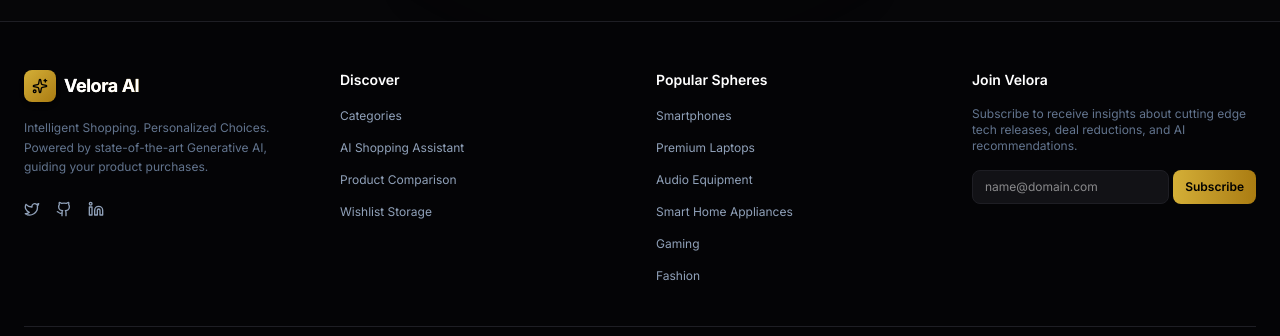
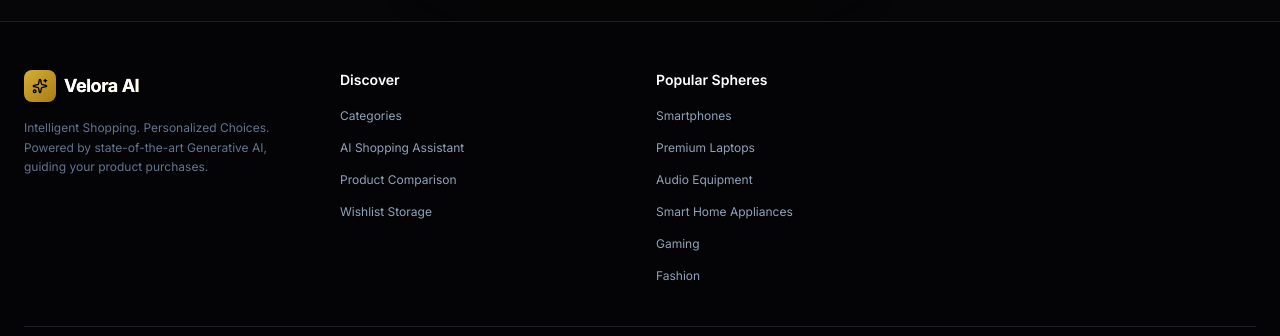
Before and after one commit to kanith8206/Velora-ai, a React (Vite) app: page /#/auth in a window 1280 px wide. Shown: the part 792-1128 px from the top of the page. Built offline with nearby package versions, Linux system fonts and the light colour scheme; no server answers.

Commit message:
Remove social icons and newsletter subscription from footer

```diff
--- a/package.json
+++ b/package.json
@@ -31,6 +31,7 @@
   "devDependencies": {
     "autoprefixer": "^10.4.21",
     "esbuild": "^0.25.0",
+    "puppeteer": "^25.3.0",
     "tailwindcss": "^4.1.14",
     "tsx": "^4.21.0",
     "vite": "^6.2.3"
--- a/src/components/Footer.jsx
+++ b/src/components/Footer.jsx
@@ -1,20 +1,7 @@
 import { Link } from 'react-router-dom';
-import { Sparkles, Github, Twitter, Linkedin, Heart } from 'lucide-react';
-import { useState } from 'react';
-import { toast } from 'react-hot-toast';
+import { Sparkles, Heart } from 'lucide-react';
 
 export default function Footer() {
-  const [email, setEmail] = useState('');
-
-  const handleSubscribe = (e) => {
-    e.preventDefault();
-    if (!email || !email.includes('@')) {
-      toast.error('Please enter a valid email address.');
-      return;
-    }
-    toast.success('You\'re subscribed! Welcome to Velora AI. 🎉');
-    setEmail('');
-  };
 
   return (
     <footer className="bg-[#040406] border-t border-[#1E1E24] text-slate-400 py-12 px-4 sm:px-6">
@@ -33,17 +20,7 @@ export default function Footer() {
           <p className="text-xs text-slate-500 leading-relaxed">
             Intelligent Shopping. Personalized Choices. Powered by state-of-the-art Generative AI, guiding your product purchases.
           </p>
-          <div className="flex gap-4 pt-2">
-            <a href="https://twitter.com" target="_blank" rel="noreferrer" className="hover:text-[#E2B53E] transition-colors" aria-label="Twitter">
-              <Twitter className="w-4 h-4" />
-            </a>
-            <a href="https://github.com" target="_blank" rel="noreferrer" className="hover:text-[#E2B53E] transition-colors" aria-label="GitHub">
-              <Github className="w-4 h-4" />
-            </a>
-            <a href="https://linkedin.com" target="_blank" rel="noreferrer" className="hover:text-[#E2B53E] transition-colors" aria-label="LinkedIn">
-              <Linkedin className="w-4 h-4" />
-            </a>
-          </div>
+
         </div>
 
         {/* QUICK LINKS */}
@@ -110,28 +87,7 @@ export default function Footer() {
           </ul>
         </div>
 
-        {/* NEWSLETTER */}
-        <div className="space-y-4">
-          <h4 className="font-semibold text-white text-sm mb-4">Join Velora</h4>
-          <p className="text-xs text-slate-500">
-            Subscribe to receive insights about cutting edge tech releases, deal reductions, and AI recommendations.
-          </p>
-          <form onSubmit={handleSubscribe} className="flex gap-1">
-            <input
-              type="email"
-              placeholder="name@domain.com"
-              value={email}
-              onChange={(e) => setEmail(e.target.value)}
-              className="bg-[#121216] text-white border border-[#1E1E24] rounded-lg px-3 py-2 text-xs focus:outline-none focus:ring-1 focus:ring-[#E2B53E] w-full"
-            />
-            <button
-              type="submit"
-              className="bg-gradient-to-r from-[#D4AF37] to-[#AA7C11] text-black font-semibold text-xs rounded-lg px-3 py-2 hover:opacity-90 transition-opacity whitespace-nowrap"
-            >
-              Subscribe
-            </button>
-          </form>
-        </div>
+
 
       </div>
 
```
Also changed, not shown: 1 other file (tests, documents, lock files or other folders).
